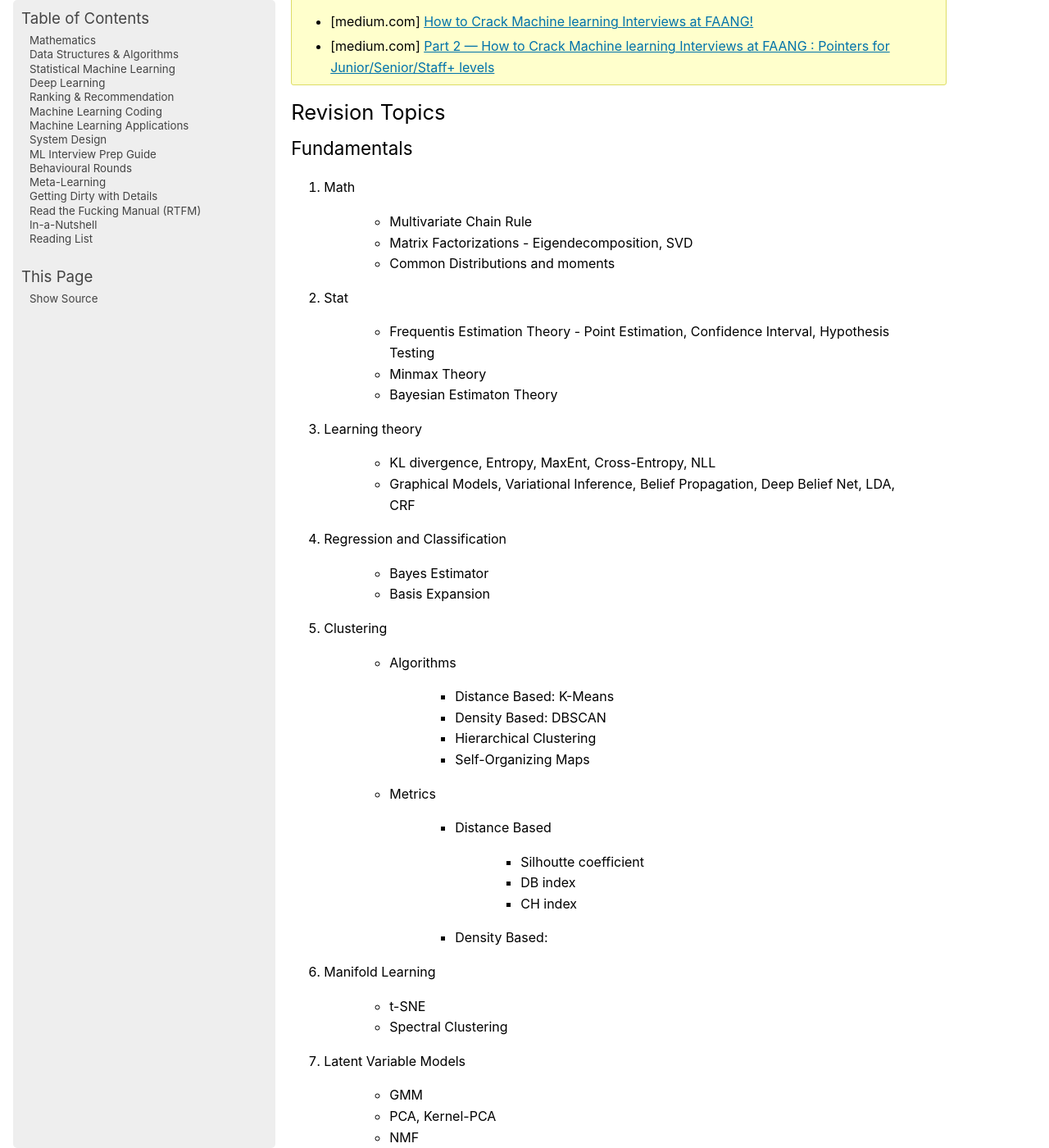
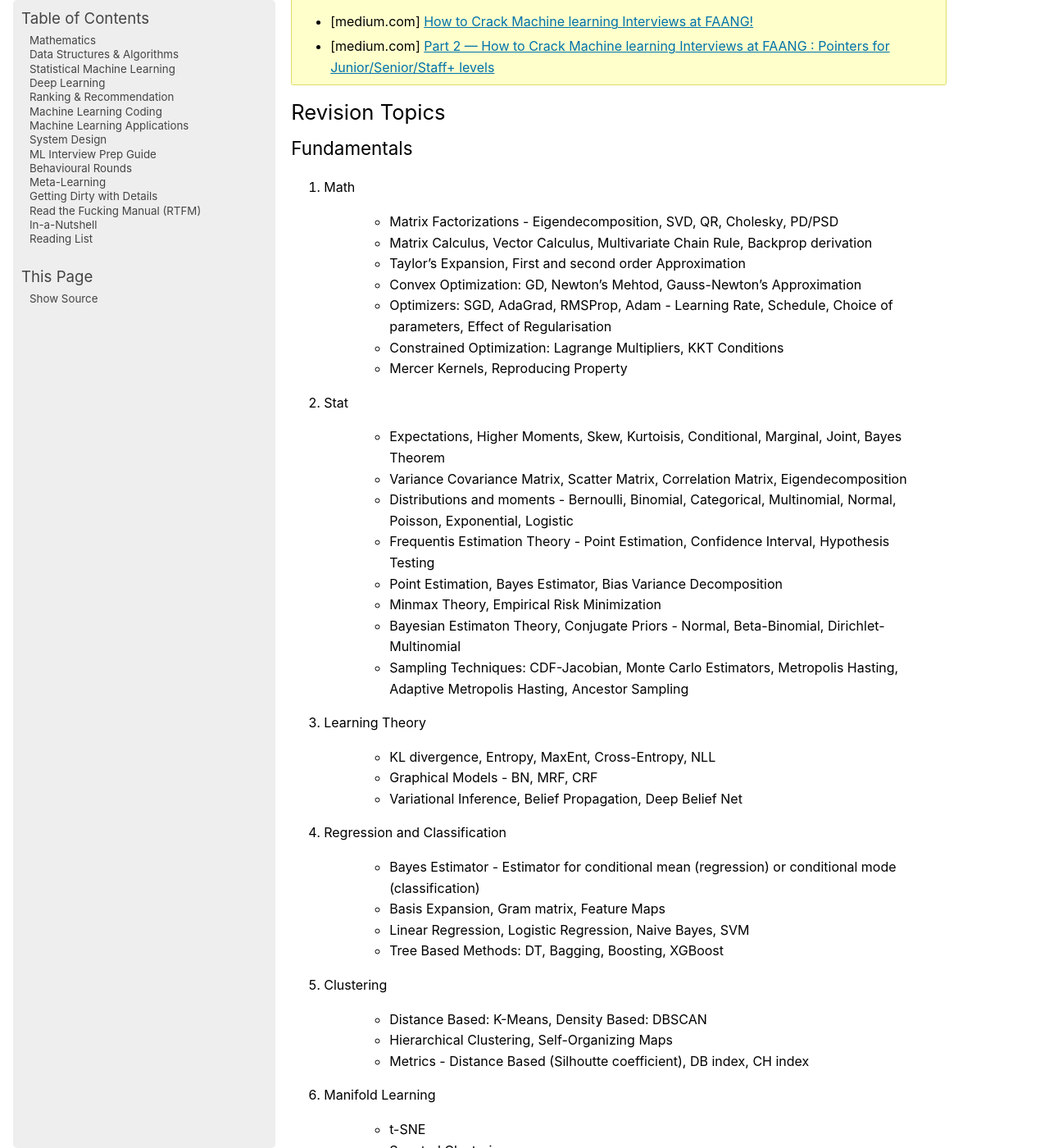
Before and after one commit to uselesstechjunks/leetcode, a Sphinx documentation site: the page built from docs/source/interviews/breadth.rst, in a window 1280 px wide and 1400 px high, scrolled down 592 px. Shown: the whole window at 82% size. Built offline with Sphinx 7.4.7, drawn with Linux system fonts in a browser that asks for light colours; some of the changed text lies outside the part shown.

Commit message:
Update breadth.rst

```diff
--- a/docs/source/interviews/breadth.rst
+++ b/docs/source/interviews/breadth.rst
@@ -26,38 +26,39 @@ Fundamentals
 ================================================================================
 #. Math
 
-	- Multivariate Chain Rule
-	- Matrix Factorizations - Eigendecomposition, SVD
-	- Common Distributions and moments
+	- Matrix Factorizations - Eigendecomposition, SVD, QR, Cholesky, PD/PSD
+	- Matrix Calculus, Vector Calculus, Multivariate Chain Rule, Backprop derivation
+	- Taylor's Expansion, First and second order Approximation
+	- Convex Optimization: GD, Newton's Mehtod, Gauss-Newton's Approximation
+	- Optimizers: SGD, AdaGrad, RMSProp, Adam - Learning Rate, Schedule, Choice of parameters, Effect of Regularisation
+	- Constrained Optimization: Lagrange Multipliers, KKT Conditions
+	- Mercer Kernels, Reproducing Property
 #. Stat
 
+	- Expectations, Higher Moments, Skew, Kurtoisis, Conditional, Marginal, Joint, Bayes Theorem
+	- Variance Covariance Matrix, Scatter Matrix, Correlation Matrix, Eigendecomposition
+	- Distributions and moments - Bernoulli, Binomial, Categorical, Multinomial, Normal, Poisson, Exponential, Logistic
 	- Frequentis Estimation Theory - Point Estimation, Confidence Interval, Hypothesis Testing
-	- Minmax Theory
-	- Bayesian Estimaton Theory
-#. Learning theory
+	- Point Estimation, Bayes Estimator, Bias Variance Decomposition
+	- Minmax Theory, Empirical Risk Minimization
+	- Bayesian Estimaton Theory, Conjugate Priors - Normal, Beta-Binomial, Dirichlet-Multinomial
+	- Sampling Techniques: CDF-Jacobian, Monte Carlo Estimators, Metropolis Hasting, Adaptive Metropolis Hasting, Ancestor Sampling
+#. Learning Theory
 
 	- KL divergence, Entropy, MaxEnt, Cross-Entropy, NLL
-	- Graphical Models, Variational Inference, Belief Propagation, Deep Belief Net, LDA, CRF
+	- Graphical Models - BN, MRF, CRF
+	- Variational Inference, Belief Propagation, Deep Belief Net
 #. Regression and Classification
 
-	- Bayes Estimator
-	- Basis Expansion
+	- Bayes Estimator - Estimator for conditional mean (regression) or conditional mode (classification)
+	- Basis Expansion, Gram matrix, Feature Maps
+	- Linear Regression, Logistic Regression, Naive Bayes, SVM
+	- Tree Based Methods: DT, Bagging, Boosting, XGBoost
 #. Clustering
 
-	- Algorithms
-
-		- Distance Based: K-Means
-		- Density Based: DBSCAN
-		- Hierarchical Clustering
-		- Self-Organizing Maps
-	- Metrics
-
-		- Distance Based
-
-			- Silhoutte coefficient
-			- DB index
-			- CH index
-		- Density Based:
+	- Distance Based: K-Means, Density Based: DBSCAN
+	- Hierarchical Clustering, Self-Organizing Maps
+	- Metrics - Distance Based (Silhoutte coefficient), DB index, CH index
 
 #. Manifold Learning
 
@@ -65,44 +66,38 @@ Fundamentals
 	- Spectral Clustering
 #. Latent Variable Models
 
-	- GMM
-	- PCA, Kernel-PCA
-	- NMF
-	- ICA
-	- LDA
+	- GMM, PCA, Kernel-PCA, ICA, CCA
+	- NMF, LDA
 #. Outlier prediction
 
 	- Isolation Forest
 	- One-Class SVM
 #. Density Estimation
 
-	- KDE
-#. DL GD, Backprop, Regularisation
+	- Linear/Quadratic Discriminator Analysis
+	- Kernel Density Estimator
 
-Practical Topics
-================================================================================
-	* Feature Engineering
-	* Linear Regression and variants
-	* Boosted Trees, Random Forest
-	* Naive Bayes
-	* Logistic Regression
-	* Support Vector Machines
+#. Practical
+
+	- Feature Engineering
+
+#. Reinforcement learning
+
+	- SARSA
+	- Explore-exploit, bandits (eps-greedy, UCB, Thompson sampling),
+	- Q-learning, DQN
 
 Esoteric Topics
 ================================================================================
 	* Ordinal Regression - predicts a class label/score (check `this <https://home.ttic.edu/~nati/Publications/RennieSrebroIJCAI05.pdf>`_)
-	* Learning To Rank - predicts a relative-order (MAP, DCG/NDCG, Precision@n, Recall@n, MRR)
-	* Bayesian linear regression
-	* Gaussian Processes
-	* NER, Pos-tagging, ULMFit
-	* FaceNet, YOLO
-	* Reinforcement learning: SARSA, explore-exploit,  bandits (eps-greedy, UCB, Thompson sampling), Q-learning, DQN - applications
+	* Learning To Rank - predicts a relative-order (MAP, Precision@k, Recall@k, DCG@k/NDCG@k, MRR)
 
 Even more esoteric topics
 ================================================================================
-	* Causal reasoning and diagnostics
+	* Causal reasoning and diagnostics, Causal networks
 	* Learning latent representations
-	* Causal networks
+	* Bayesian linear regression
+	* Gaussian Processes
 
 ********************************************************************************
 Study Framework
@@ -271,6 +226,24 @@ Applied ML
 --------------------------------------------------------------------------------
 * What metrics are used for a heavily imbalanced dataset?
 
+Mixture
+--------------------------------------------------------------------------------
+	#. What is convolution Operation? Code it up.
+	#. What is self attention?
+	#. Derive gradient descent update rule for non negative matrix factorisation.
+	#. Code non negative matrix factorisation.
+	#. Derive gradient descent update rule for linear/logistic regression.
+	#. Code stochastic gradient descent in linear/logistic regression setting.
+	#. Code AUC.
+	#. Questions related to my projects/thesis.
+	#. One question from statistics: was related to Bayes theorem.
+	#. Bias-variance tradeoff.
+	#. Design questions: Let's say some countries don't allow showing ads for knife, gun, etc, how would you go about building a system that can classify safe queries vs unsafe queries?
+	#. What's a language model?
+	#. Explain the working of any click prediction model.
+	#. A couple of questions related to indexing in search engine.
+	#. Convolution vs feedforward.
+
 Related StackExchanges
 ================================================================================
 .. note::
```
Also changed, not shown: other parts of docs/source/interviews/breadth.rst (+1 -41 lines).
